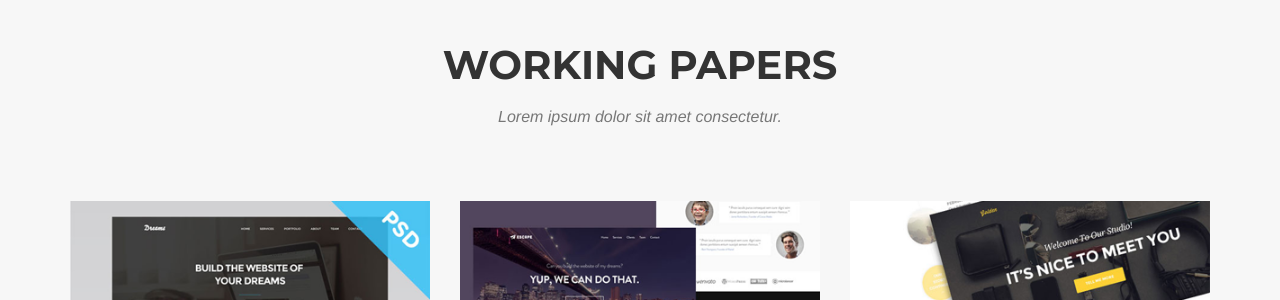
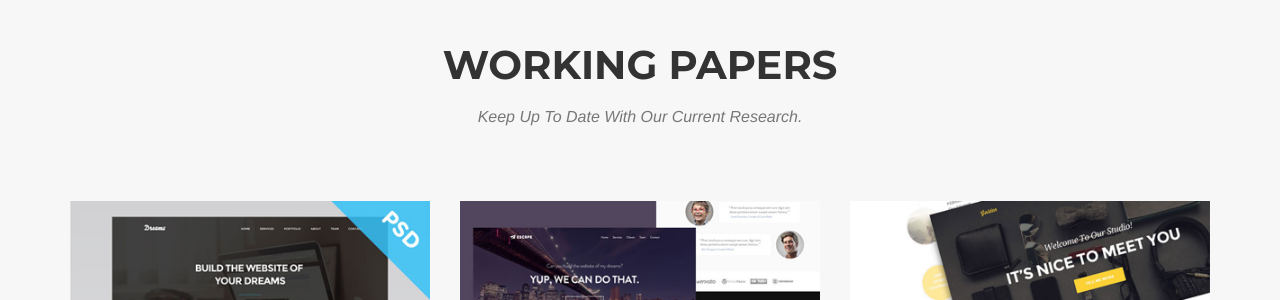
Before and after one commit to mhshaaban/egylandscapeproject.github.io, a Jekyll site: the page built from index.html, in a window 1280 px wide and 900 px high, scrolled down 1575 px. Shown: the part 152-452 px from the top of the window. Built offline with Jekyll 4.4.1, drawn with Linux system fonts in a browser that asks for light colours; some web fonts are replaced.

Commit message:
Update portfolio_grid.html

```diff
--- a/_includes/portfolio_grid.html
+++ b/_includes/portfolio_grid.html
@@ -4,7 +4,7 @@
             <div class="row">
                 <div class="col-lg-12 text-center">
                     <h2 class="section-heading">Working Papers</h2>
-                    <h3 class="section-subheading text-muted">Lorem ipsum dolor sit amet consectetur.</h3>
+                    <h3 class="section-subheading text-muted">Keep Up To Date With Our Current Research.</h3>
                 </div>
             </div>
             <div class="row">
```
